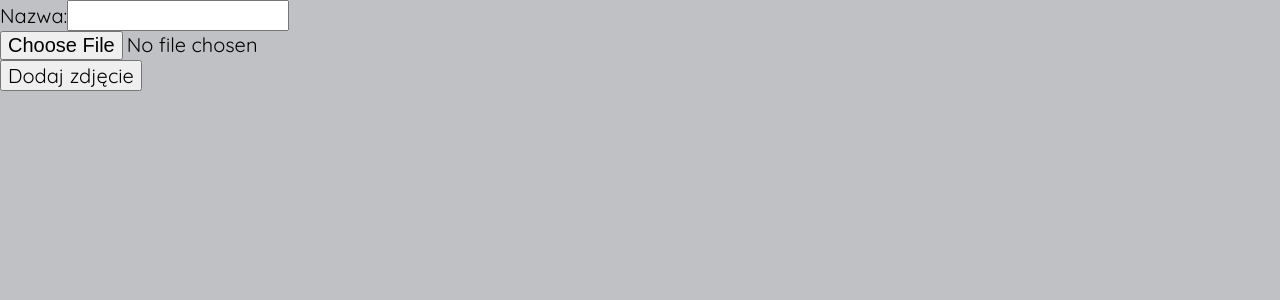
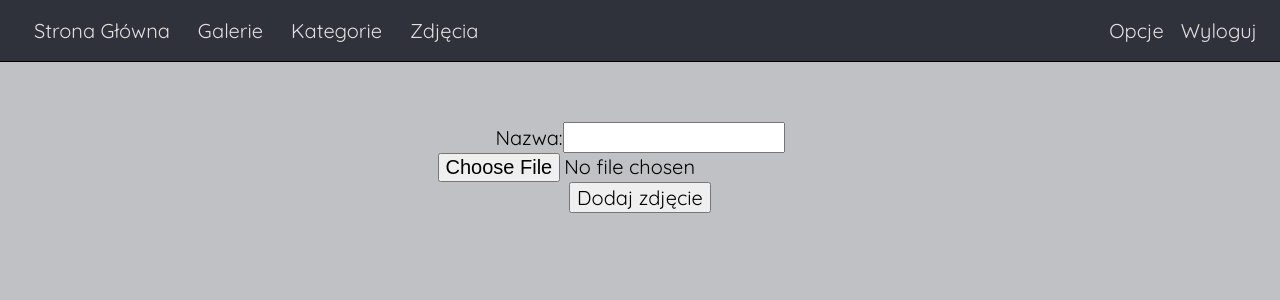
Before and after one commit to D-Synowiec/2022_BD2_S7_Synowiec, a React (Create React App) app in the folder loginstrona/: page /uploadPhoto/1 in a window 1280 px wide. Shown: the top 300 px of the page. Built offline with nearby package versions, Linux system fonts and the light colour scheme.

Commit message:
uploadPhoto in progress

```diff
--- a/loginstrona/src/strony/GALLERY/gallery_style.module.css
+++ b/loginstrona/src/strony/GALLERY/gallery_style.module.css
@@ -45,5 +45,8 @@
 }
 
 .wyswietlaneZdj{
-
+    margin-left: 10%;
+    margin-right: 10%;
+    display: flex;
+    flex-direction: row;
 }
--- a/loginstrona/src/strony/GALLERY/komponenty/metaData.css
+++ b/loginstrona/src/strony/GALLERY/komponenty/metaData.css
@@ -1,15 +1,3 @@
-/* .zdjecia{
-    background-color: rgb(47, 49, 59);
-    justify-content: space-evenly;
-    text-align: center;
+.zdjecia{
+    padding: 10px;
 }
-
-.zdjecie{
-    height: 100px;
-    width: auto;
-    flex-direction: row;
-    flex-wrap: wrap;
-    margin-top: 20px;
-    margin-left: 20px;
-    margin-right: 20px;
-} */
--- a/loginstrona/src/strony/UPLOADPHOTO/uploadPhoto.css
+++ b/loginstrona/src/strony/UPLOADPHOTO/uploadPhoto.css
@@ -1,6 +1,6 @@
 .uploadStrona{
+    margin-top: 3rem;
     text-align: center;
-    margin-top: 3rem;
 }
 
 /* form{
--- a/loginstrona/src/strony/UPLOADPHOTO/uploadPhoto.js
+++ b/loginstrona/src/strony/UPLOADPHOTO/uploadPhoto.js
@@ -1,8 +1,11 @@
 import React, { useState } from "react";
 import axios from 'axios';
 import "./uploadPhoto.css";
+import {useParams} from 'react-router-dom';
+import Bar from "../../komponenty/NavBar.js";
 
 const UploadAndDisplayImage = () => {
+  const params = useParams();
 
   const [formData, setFormData] = useState({
     name: '',
@@ -55,6 +58,8 @@ const UploadAndDisplayImage = () => {
 
   return (
     <>
+    <Bar/>
+    <div className="uploadStrona">
     <form onSubmit={handleSubmit}>
       <div>
         Nazwa:
@@ -75,6 +80,7 @@ const UploadAndDisplayImage = () => {
       </div>
       <button type="submit">Dodaj zdjęcie</button>
     </form>
+    </div>
     </>
   );
 
```
